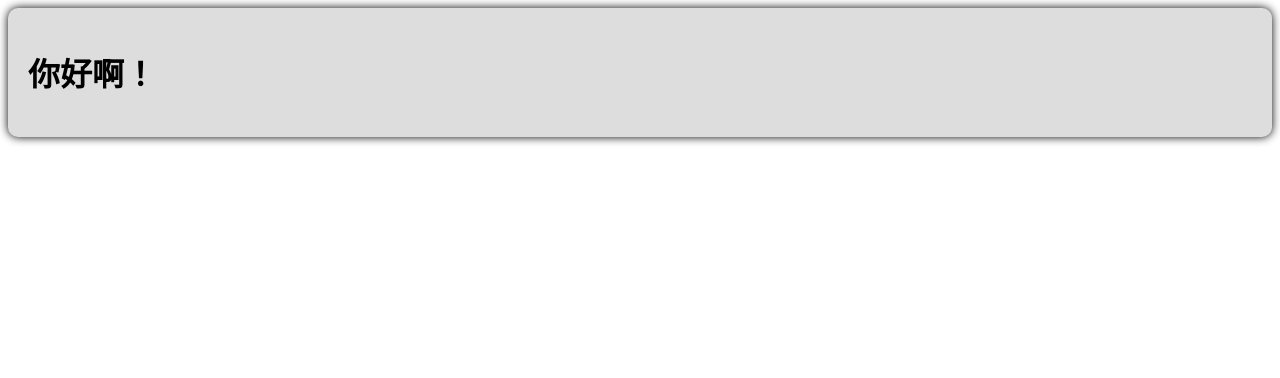
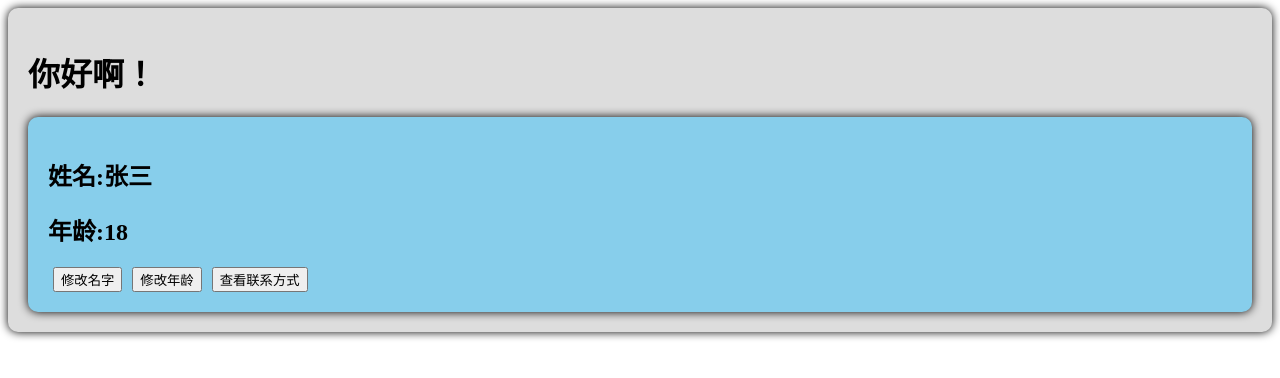
Before and after one commit to ifeichuan/vue-project, a Vue app: page / in a window 1280 px wide. Shown: the top 378 px of the page. Built offline with nearby package versions, Linux system fonts and the light colour scheme; the HTML template or start-up script is replaced by a standard one.

Commit message:
新增了Person组件,导入并注册到了App.vue中 methods方法声明 有点像面对对象,data保存数据,methods声明放方法,使用this

```diff
--- a/src/App.vue
+++ b/src/App.vue
@@ -1,15 +1,19 @@
 <template>
     <div class="app">
         <h1>你好啊！</h1>
+        <Person/>
     </div>
 </template>
 
 <script lang="ts">
     //JS或TS
+    import Person from './compoments/Person.vue';//导入组件
     // 暴露组件名
     export default {
-        name: 'App' //组件名
+        name: 'App' ,//组件名
+        components:{Person} // 注册组件
     }
+
 </script>
 
 <style>
--- /dev/null
+++ b/src/compoments/Person.vue
@@ -0,0 +1,54 @@
+<template>
+    <div class="person">
+        <h2>姓名:{{ name }}</h2>
+        <h2>年龄:{{ age}}</h2>
+        <button @click="changeName">修改名字</button>
+        <button @click="changeAge">修改年龄</button>
+        <button @click = "showTel">查看联系方式</button>
+    </div>
+</template>
+
+<script lang='ts'>
+import { log } from 'console';
+import { isNumberObject } from 'util/types';
+
+// import { tel } from 'vue';
+
+//JS或TS
+export default {
+        name:'Person',
+        data(){
+            return{
+                name:'张三',
+                age:18,
+                tel:"8888888888",
+            }
+        },
+        methods: {
+            showTel(){
+                alert(this.tel)
+            },
+            changeName(){
+                this.name = prompt("请输入明治")
+            },
+            changeAge(){
+                var num = prompt("请输入数字")
+                this.age = num
+            },
+        }
+    }
+</script>
+
+<style>
+/*  样式  */
+
+.person{
+    background-color: skyblue;
+    box-shadow: 0 0 10px;
+    border-radius: 10px;
+    padding: 20px;
+}
+button{
+    margin: 0 5px;
+}
+</style>
```
